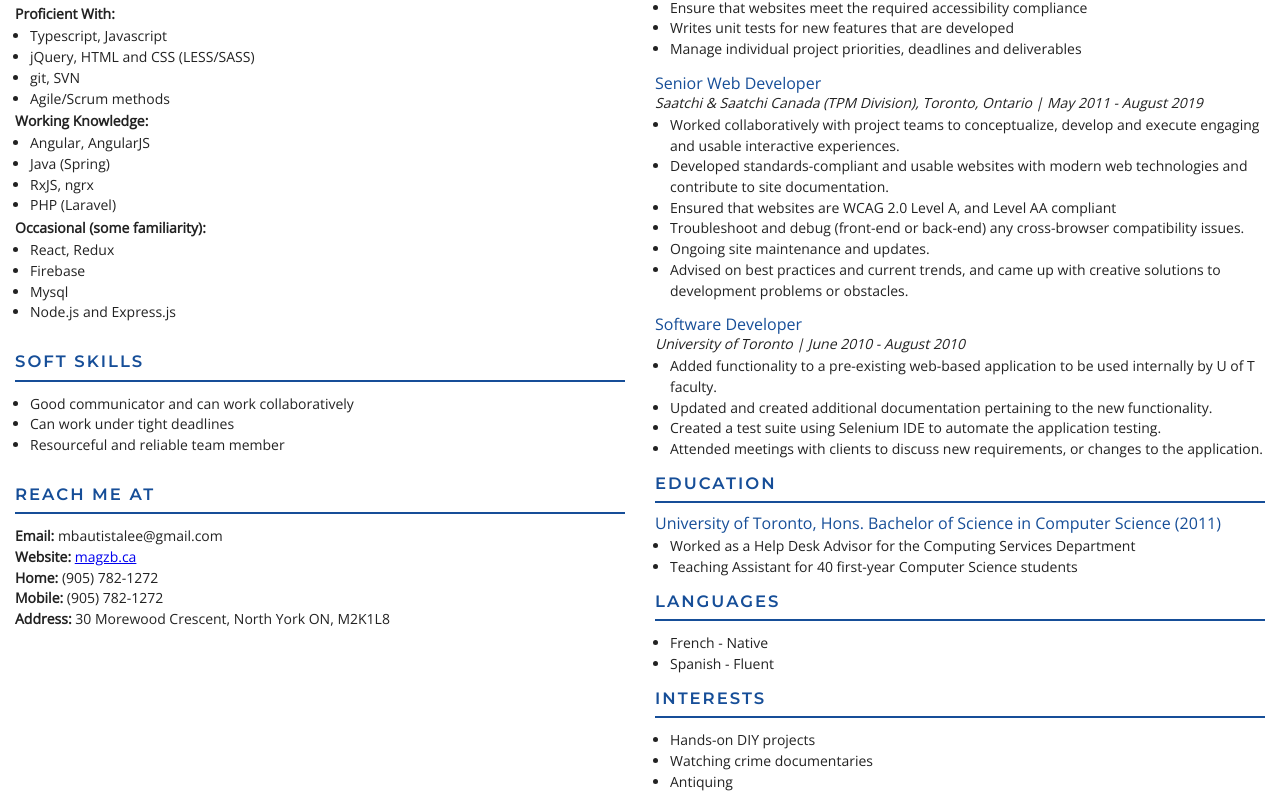
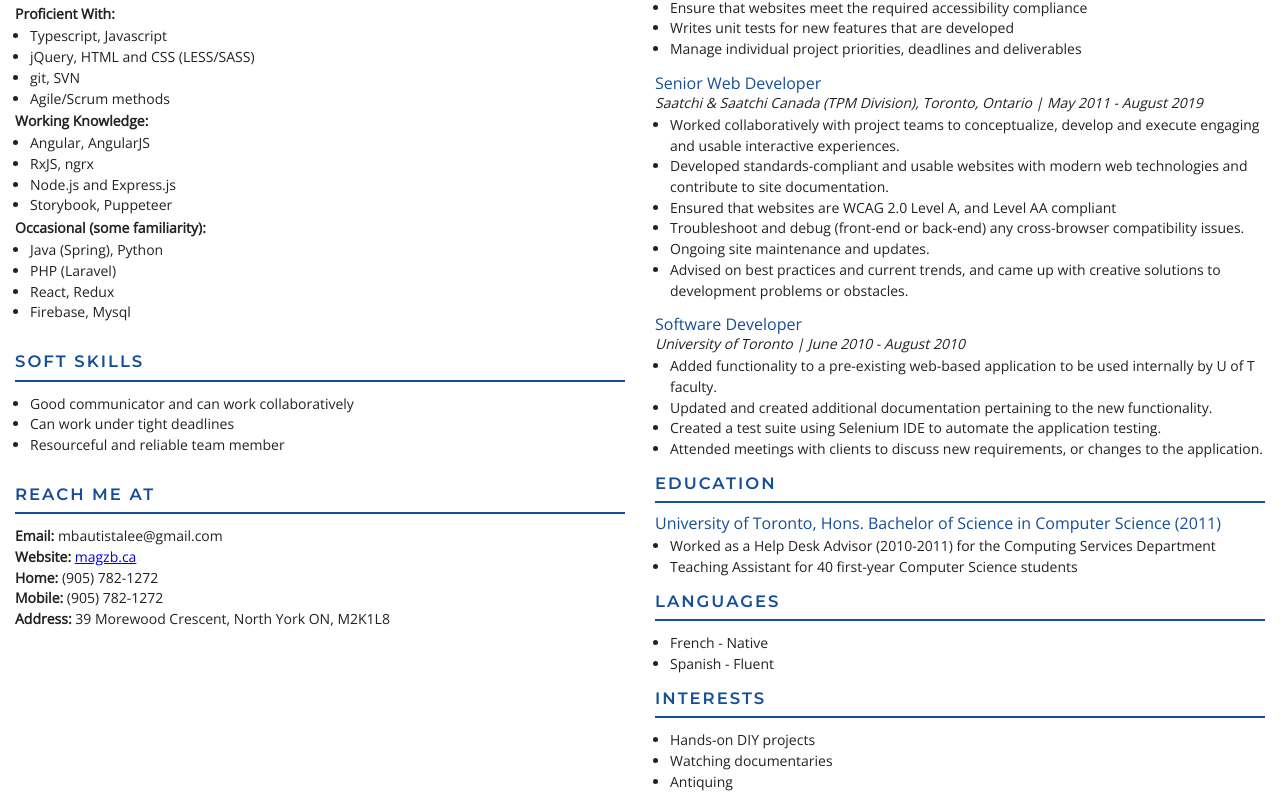
Before and after one commit to magz99/personal-website, a React (Create React App) app: page / in a window 1280 px wide. Shown: the part 267-1074 px from the top of the page. Built offline with nearby package versions, Linux system fonts and the light colour scheme.

Commit message:
Address, some info updates (#24)

```diff
--- a/src/components/InfoSidebar.jsx
+++ b/src/components/InfoSidebar.jsx
@@ -47,16 +47,16 @@ const InfoSidebar = ({ displayFull }) => (
           <Subtitle>Working Knowledge:</Subtitle>
           <InfoList>
             <li>Angular, AngularJS</li>
-            <li>Java (Spring)</li>
             <li>RxJS, ngrx</li>
-            <li>PHP (Laravel)</li>
+            <li>Node.js and Express.js</li>
+            <li>Storybook, Puppeteer</li>
           </InfoList>
           <Subtitle>Occasional (some familiarity):</Subtitle>
           <InfoList>
+            <li>Java (Spring), Python</li>
+            <li>PHP (Laravel)</li>
             <li>React, Redux</li>
-            <li>Firebase</li>
-            <li>Mysql</li>
-            <li>Node.js and Express.js</li>
+            <li>Firebase, Mysql</li>
           </InfoList>
         </div>
         <div>
--- a/src/components/ReachMeAt.jsx
+++ b/src/components/ReachMeAt.jsx
@@ -7,7 +7,7 @@ const myEmail = () => 'mbautistalee@gmail.com';
 const website = () => 'magzb.ca';
 const webUrl = () => 'https://www.magzb.ca';
 const myPhone = () => '(905) 782-1272';
-const myAddress = () => '30 Morewood Crescent, North York ON, M2K1L8';
+const myAddress = () => '39 Morewood Crescent, North York ON, M2K1L8';
 
 const InfoList = styled.ul`
   margin-bottom: 5px;
--- a/src/components/ResumeContent.jsx
+++ b/src/components/ResumeContent.jsx
@@ -101,7 +101,7 @@ const ResumeContent = () => (
         University of Toronto, Hons. Bachelor of Science in Computer Science (2011)
       </Subtitle>
       <JobList>
-        <li>Worked as a Help Desk Advisor for the Computing Services Department</li>
+        <li>Worked as a Help Desk Advisor (2010-2011) for the Computing Services Department</li>
         <li>Teaching Assistant for 40 first-year Computer Science students</li>
       </JobList>
     </ContentSection>
@@ -124,7 +124,7 @@ const ResumeContent = () => (
       <SectionTitle>Interests</SectionTitle>
       <JobList>
         <li>Hands-on DIY projects</li>
-        <li>Watching crime documentaries</li>
+        <li>Watching documentaries</li>
         <li>Antiquing</li>
       </JobList>
     </ContentSection>
```
